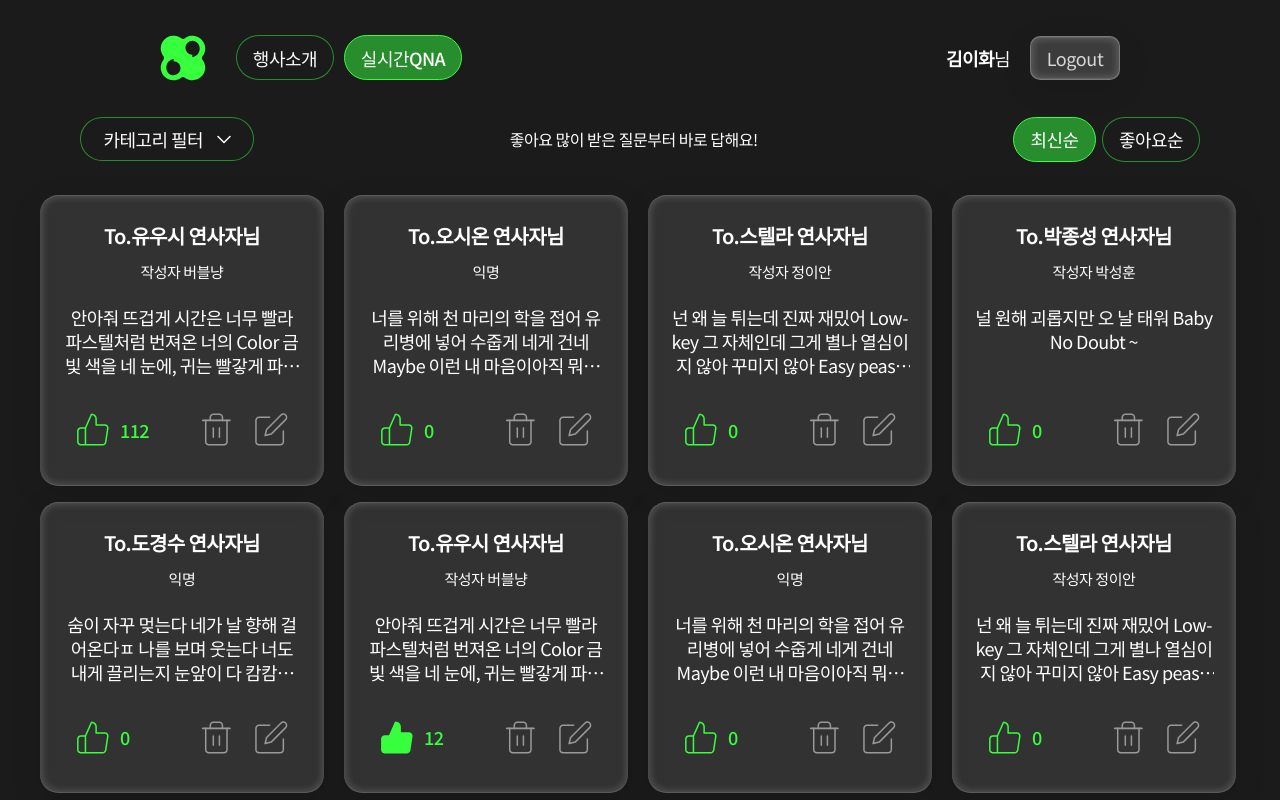
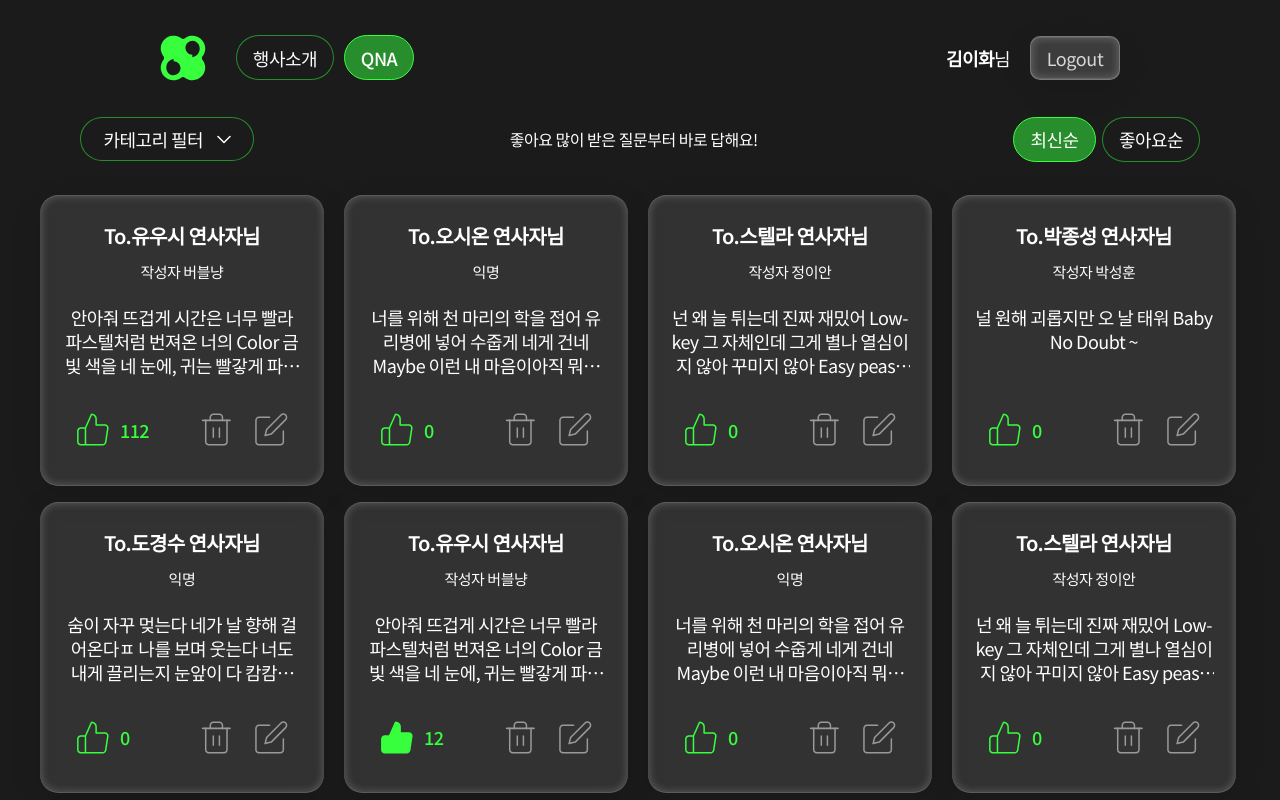
Before and after one commit to Ewhaian-WebEngineering/padlet, a React (Vite) app in the folder front/: page /qna in a window 1280 px wide. Shown: the top 800 px of the page. Built offline with nearby package versions, Linux system fonts and the light colour scheme.

Commit message:
Feat(#26): 헤더 버튼 이름 실시간QNA -> QNA로 변경

```diff
--- a/front/src/components/common/Header.jsx
+++ b/front/src/components/common/Header.jsx
@@ -13,7 +13,7 @@ export default function Header({pickMenu, username, isLogin }) {
         <S.Logo src={logo} alt="logo" onClick={() => window.location.reload()} />
         <S.MenuContainer>
           <Button buttonName={"행사소개"} isPick={pickMenu == 0} onClick={() => navigate("/event-info")} />
-          <Button buttonName={"실시간QNA"} isPick={pickMenu == 1} onClick={() => navigate("/qna")} />
+          <Button buttonName={"QNA"} isPick={pickMenu == 1} onClick={() => navigate("/qna")} />
         </S.MenuContainer>
       </S.LeftContainer>
 
--- a/front/src/components/common/MenuBar.jsx
+++ b/front/src/components/common/MenuBar.jsx
@@ -4,6 +4,6 @@ import * as S from "./MenuBar.style";
 export default function MenuBar({ pickMenu }) {
   return <S.Container>
     <S.MenuButton $isPick={pickMenu == 0}>행사소개</S.MenuButton>
-    <S.MenuButton $isPick={pickMenu == 1}>실시간QNA</S.MenuButton>
+    <S.MenuButton $isPick={pickMenu == 1}>QNA</S.MenuButton>
   </S.Container>;
 }
```
